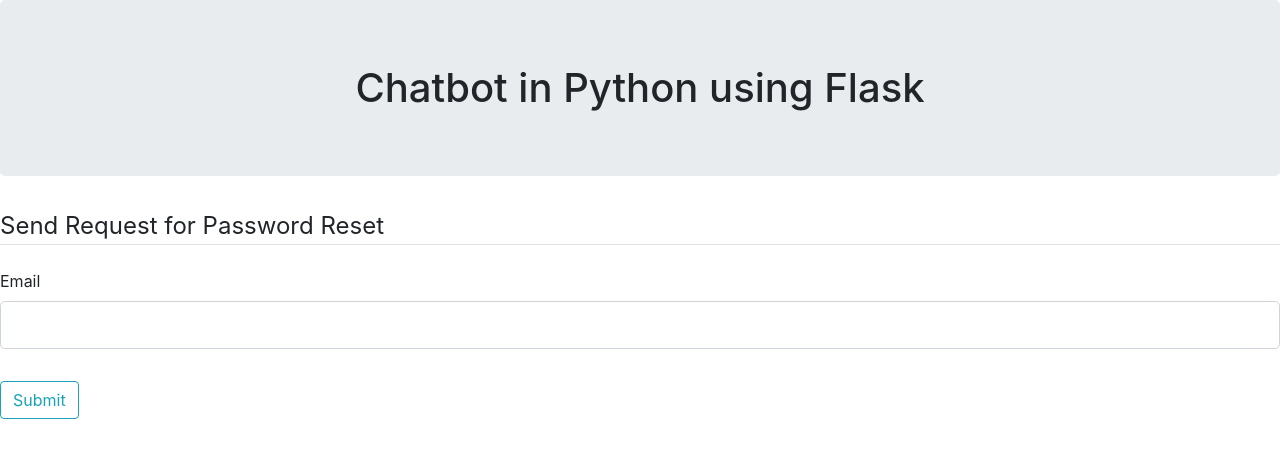
After one commit to cmagarap/flask-chatbot, a Flask app: page /reset-password in a window 1280 px wide. The commit adds this page. Shown: the top 458 px of the page. Run offline with Flask 2, Linux system fonts and the light colour scheme; parts of the project's set-up code (start-up, migrations or seed data) failed here and were passed over; some libraries are stand-ins or nearby versions.

Commit message:
added reset password

```diff
--- a/chatbot/forms.py
+++ b/chatbot/forms.py
@@ -27,3 +27,19 @@ class RegistrationForm(FlaskForm):
         user = User.query.filter_by(email=email.data).first()
         if user:
             raise ValidationError('That email is already taken. Please choose a different one.')
+
+
+class RequestResetForm(FlaskForm):
+    email = StringField('Email', validators=[DataRequired(), Email()])
+    submit = SubmitField('Submit')
+
+    def validate_email(self, email):
+        user = User.query.filter_by(email=email.data).first()
+        if user is None:
+            raise ValidationError('There is no account with that email. Please register first.')
+
+
+class ResetPasswordForm(FlaskForm):
+    password = PasswordField('Password', validators=[DataRequired()])
+    confirm_password = PasswordField('Confirm Password', validators=[DataRequired(), EqualTo('password')])
+    submit = SubmitField('Reset Password')
--- a/chatbot/routes.py
+++ b/chatbot/routes.py
@@ -1,10 +1,12 @@
-from chatbot import app, db, bcrypt
+from chatbot import app, bcrypt, db, mail
 from chatbot.chatutils import response
-from chatbot.forms import LoginForm, RegistrationForm
+from chatbot.forms import LoginForm, RegistrationForm, RequestResetForm, ResetPasswordForm
 from chatbot.models import User
 from flask import flash, redirect, render_template, request, url_for
 from flask_login import current_user, login_user, login_required, logout_user
+from flask_mail import Message
 import logging
+import os
 
 logging.basicConfig(level=logging.DEBUG)
 
@@ -66,3 +68,52 @@ def register():
         return redirect(url_for('index'))
 
     return render_template('register.html', title='Register', form=form)
+
+
+def send_reset_email(user):
+    token = user.get_reset_token()
+    msg = Message('Password Reset Request', sender='noreply@demo.com', recipients=[user.email])
+    msg.body = f'''To reset your password, click the following link:
+{url_for('reset_token', token=token, _external=True)}
+
+If you did not make this request, simply ignore this email and no changes will be made.
+    '''
+
+    mail.send(msg)
+
+
+@app.route('/reset-password', methods=['GET', 'POST'])
+def reset_request():
+    if current_user.is_authenticated:
+        return redirect(url_for('index'))
+
+    form = RequestResetForm()
+    app.logger.info(f"'email {os.environ.get('EMAIL_USER')}'")
+    app.logger.info(f"'password {os.environ.get('EMAIL_PASS')}'")
+    if form.validate_on_submit():
+        user = User.query.filter_by(email=form.email.data).first()
+        send_reset_email(user)
+        flash('An email has been sent with instructions to reset your password.', 'info')
+        return redirect(url_for('login'))
+
+    return render_template('reset_request.html', title='Reset Password', form=form)
+
+
+@app.route('/reset-password/<token>', methods=['GET', 'POST'])
+def reset_token(token):
+    if current_user.is_authenticated:
+        return redirect(url_for('index'))
+
+    user = User.verify_reset_token(token)
+    if user is None:
+        flash('That is an invalid or expired token', 'warning')
+        return redirect(url_for('reset_request'))
+
+    form = ResetPasswordForm()
+    if form.validate_on_submit():
+        hashed_password = bcrypt.generate_password_hash(form.password.data)
+        user.password = hashed_password
+        db.session.commit()
+        flash('Your password has been updated. You are now able to log in', 'success')
+        return redirect(url_for('index'))
+    return render_template('reset_password.html', titl='Reset Password', form=form)
--- a/chatbot/templates/login.html
+++ b/chatbot/templates/login.html
@@ -41,7 +41,7 @@
                 {{ form.submit(class='btn btn-outline-info') }}
             </div>
             <small class="text-muted">
-                <a href="#">Forgot password?</a>
+                <a href="{{ url_for('reset_request') }}">Forgot password?</a>
             </small>
         </form>
     </div>
--- /dev/null
+++ b/chatbot/templates/reset_request.html
@@ -0,0 +1,28 @@
+{% extends 'layout.html' %}
+
+{% block content %}
+    <div class="content-section">
+        <form method="POST" action="" novalidate>
+            {{ form.hidden_tag() }}
+            <fieldset class="form-group">
+                <legend class="border-bottom mb-4">Send Request for Password Reset</legend>
+                <div class="form-group">
+                    {{ form.email.label(class='form-control-label') }}
+                    {% if form.email.errors %}
+                        {{ form.email(class='form-control form-control-lg is-invalid') }}
+                        <div class="invalid-feedback">
+                            {% for error in form.email.errors %}
+                                <span>{{ error }}</span>
+                            {% endfor %}
+                        </div>
+                    {% else %}
+                        {{ form.email(class='form-control form-control-lg') }}
+                    {% endif %}
+                </div>
+            </fieldset>
+            <div class="form-group">
+                {{ form.submit(class='btn btn-outline-info') }}
+            </div>
+        </form>
+    </div>
+{% endblock %}
```
Also changed, not shown: chatbot/__init__.py (+12 -1 lines), chatbot/models.py (+15 -1 lines), chatbot/templates/reset_password.html (added, +41 -0 lines), chatbot/chatbot.db.
